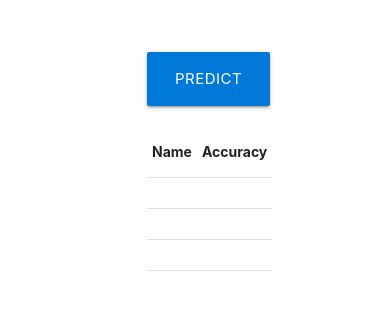
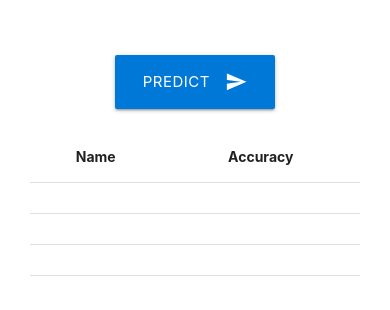
Before and after one commit to jensbaeuerle/azure-custom-vision-model-in-web-app, a plain HTML site: page CustomVision.html in a window 390 px wide. Shown: the part 124-434 px from the top of the page. Drawn offline with nearby package versions, Linux system fonts and the light colour scheme.

Commit message:
add responsive

```diff
--- a/CustomVision.html
+++ b/CustomVision.html
@@ -66,32 +66,32 @@
 
 
         <div class="row">
-                <div class="col l4"></div>
-                <div class="picture col l4 m12">
+                <div class="col l4 xl4"></div>
+                <div class="picture col s12 l4 m12 xl4">
                     <div id="PicturePreview">
                             <img id="PredictedPicture" src="" alt="" />
 
                     </div>
 
                 </div>
-                <div class="col l4"></div>
+                <div class="col l4 xl4"></div>
 
               </div>
 
 
 
 <div class="row">
-        <div class="col s4">
+        <div class="col l4 xl4">
 
         </div>
-        <div class="col s4">
+        <div class="button col s12 l4 m12 xl4">
             <div class="PredictButton">
             <button id="button" class="waves-effect waves-light btn-large center-align" type="submit" name="action">Predict
                  <i class="material-icons right">send</i>
             </button>
             </div>
         </div>
-        <div class="col s4">
+        <div class="col l4 xl4">
 
         </div>
 
@@ -103,8 +103,8 @@
 
 
       <div class="row">
-            <div class="col s4"></div>
-            <div class="col s4">
+            <div class="col l4 xl4"></div>
+            <div class="col col s12 l4 m12 xl4">
 
 
                     <table class="centered">
@@ -138,7 +138,7 @@
 
 
             </div>
-            <div class="col s4"></div>
+            <div class="col l4 xl4"></div>
 
           </div>
 
@@ -156,6 +156,11 @@
 #navigation{
     background-color: #0063b1;
 }
+@media only screen and (max-width: 370px){
+    a.brand-logo.center {
+    font-size: 20px;
+}
+}
 #PicturePreview{
     text-align: center;
 }
@@ -164,8 +169,17 @@
     height: auto;
     object-fit: cover;
 }
-.picture .m12{
+.picture.col.m12 {
     float: none;
+}
+.picture.col.l4 {
+    float: left;
+}
+.button.col.m12 {
+    float: none;
+}
+.button.col.l4 {
+    float: left;
 }
 .PredictButton{
     text-align: center;
```
Also changed, not shown: ._CustomVision.html (added).
